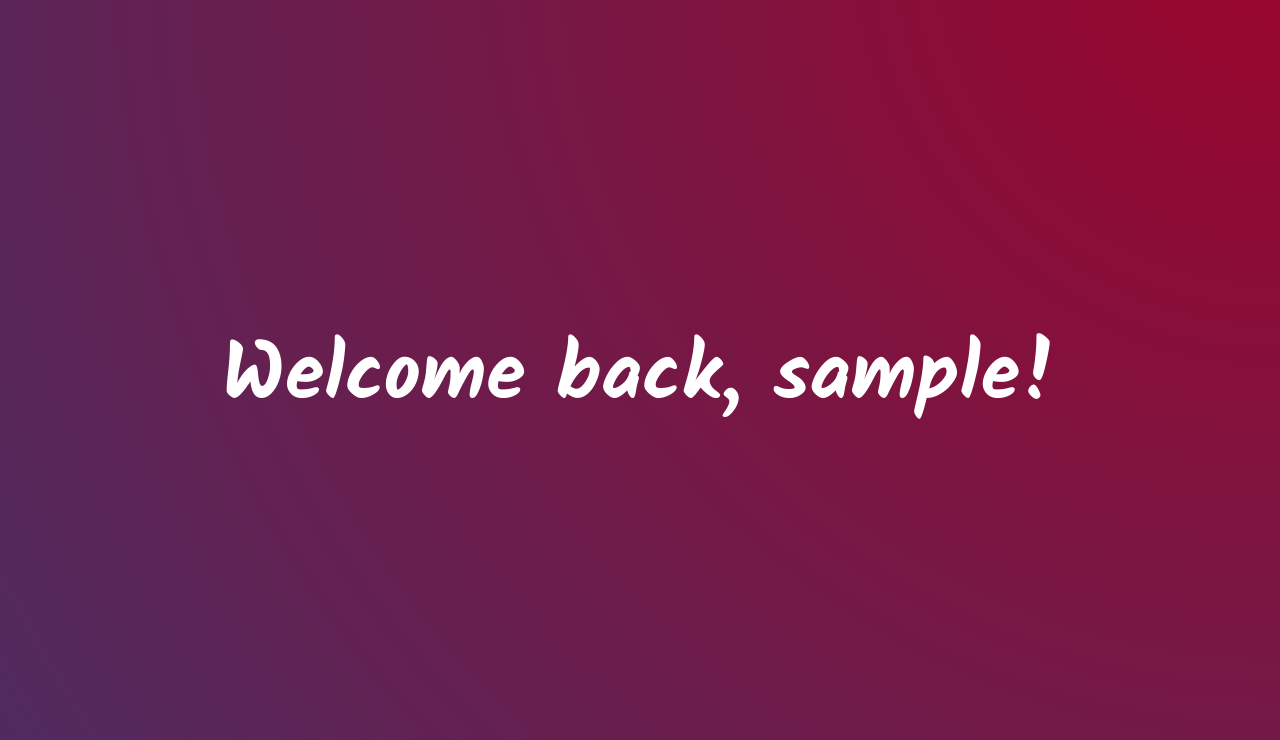
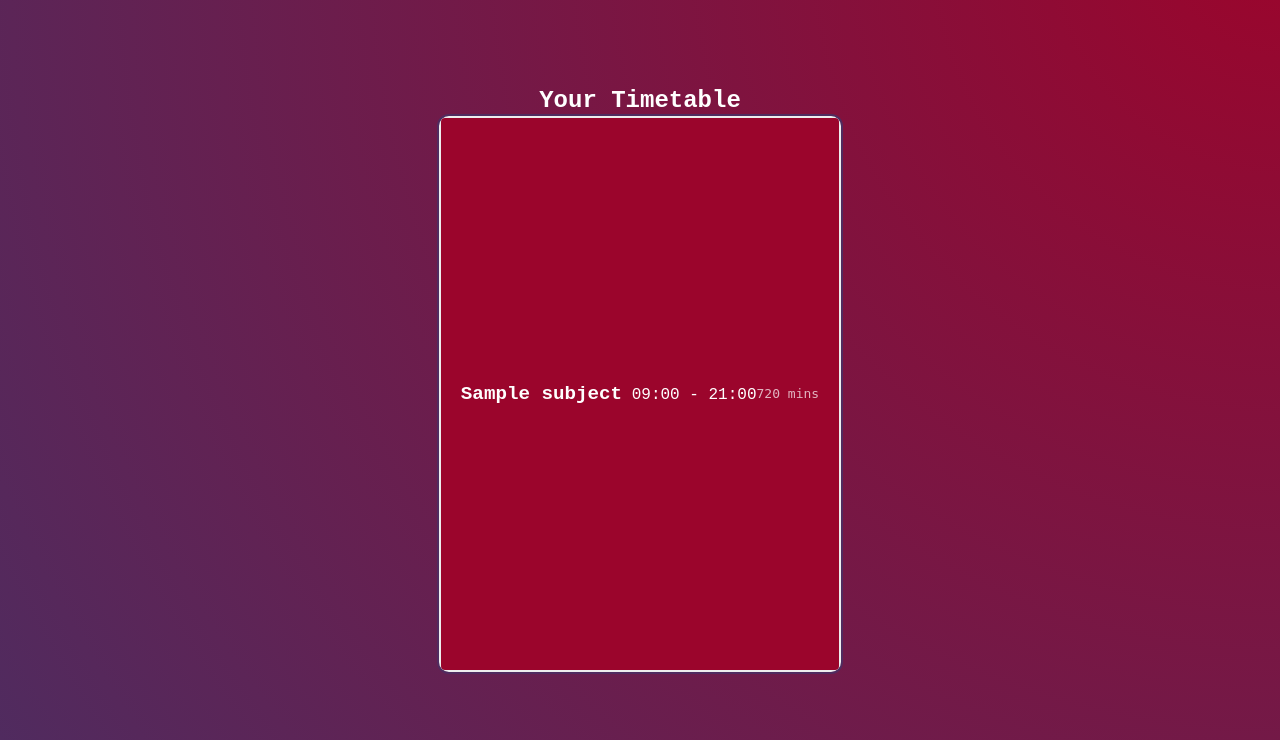
Before and after one commit to oofsamy/RevisionRoyale, a Flask app: page /timetable in a window 1280 px wide. Shown: the part 60-800 px from the top of the page. Run offline with Flask 3, Linux system fonts and the light colour scheme; the visitor is signed in with stand-in values (Sample User, id 1); tables that the repository leaves empty hold one stand-in row (values such as "Sample post"); parts of the project's set-up code (start-up, migrations or seed data) failed here and were passed over.

Commit message:
Added full timetable logic and implementation.

```diff
--- a/app.py
+++ b/app.py
@@ -90,7 +90,7 @@ def FlashcardReviewPage():
 
         SubjectManagementModule.HandleReview(FlashcardID, UserDifficulty)
 
-        return True
+        return "True"
     elif request.method == "GET":
         Mode = request.args.get('mode')
         Decks = request.args.get('DeckID').split(',')
@@ -195,7 +195,9 @@ def TimetablePage():
     if Authenticated == False:
         return redirect("/login")
 
-    return render_template("authenticated/timetable.html", ActivePage="timetable")
+    GeneratedSchedule = SubjectManagementModule.GetWeightedSchedule(session["user"])
+
+    return render_template("authenticated/timetable.html", ActivePage="timetable", Schedule=GeneratedSchedule)
 
 @app.route("/timer", methods=["GET"])
 def TimerPage():
--- a/modules.py
+++ b/modules.py
@@ -38,6 +38,10 @@ def GetAttributeValueFromList(Attributes: list[AttributeValue], Name: str) -> At
 
     return None
 
+def FormatMinsToTime(Mins):
+    Hours = Mins // 60
+    Minutes = Mins % 60
+    return f"{Hours:02d}:{Minutes:02d}"
 
 ## Class Definitions
 
@@ -583,3 +587,60 @@ class SubjectManagement:
         Result = Cursor.execute(Query, str(SubjectID)).fetchone()
 
         return Result[0] if Result[0] is not None else 0
+
+    def CalculateSubjectPriority(self, SubjectID: int) -> float:
+        Cursor = self.ProgramDatabase.GetCursor()
+        Cards = Cursor.execute('SELECT Priority FROM Flashcards f JOIN Decks d ON f.DeckID = d.DeckID WHERE d.SubjectID = ?', (SubjectID,)).fetchall()
+
+        if not Cards:
+            return 1.0 ## Default value to return
+
+        AveragePriority = sum([Card[0] for Card in Cards]) / len(Cards)
+        RoundedPriority = round(AveragePriority / 0.05) * 0.05 ## Has to fit in 5% hourly blocks
+
+        return RoundedPriority
+
+    def GetWeightedSchedule(self, Username: str, DayStart="09:00", DayEnd="21:00"):
+        Cursor = self.ProgramDatabase.GetCursor()
+        Subjects = Cursor.execute("SELECT SubjectID, SubjectName FROM Subjects WHERE Username = ?", (Username,)).fetchall()
+        TotalPriority = 0
+
+        WeightedSubjects = []
+
+        for Subject in Subjects:
+            Priority = self.CalculateSubjectPriority(Subject[0])
+
+            WeightedSubjects.append({
+                "SubjectID": Subject[0],
+                "Name": Subject[1],
+                "Priority": Priority
+            })
+
+            TotalPriority = TotalPriority + Priority
+
+        print(WeightedSubjects)
+
+        StartMins = int(DayStart.split(':')[0]) * 60 + int(DayStart.split(':')[1])
+        EndMins = int(DayEnd.split(':')[0]) * 60 + int(DayEnd.split(':')[1])
+        TotalMins = EndMins - StartMins
+
+        Schedule = []
+        CurrentPointer = StartMins
+
+        for Subject in WeightedSubjects:
+            Share = Subject["Priority"] / TotalPriority
+            Duration = int(Share * TotalMins)
+
+            SlotStarts = FormatMinsToTime(CurrentPointer)
+            SlotEnds = FormatMinsToTime(CurrentPointer + Duration)
+
+            Schedule.append({
+                'SubjectName': Subject["Name"],
+                'Start': SlotStarts,
+                'End': SlotEnds,
+                'Duration': Duration
+            })
+
+            CurrentPointer = CurrentPointer + Duration
+
+        return Schedule
--- a/templates/authenticated/statistics.html
+++ b/templates/authenticated/statistics.html
@@ -27,10 +27,8 @@
 </div>
 
 <script>
-    // 1. Capture the nested array from Flask: [['Subject', Count], ...]
     const rawData = {{ SubjectData | tojson | safe }};
 
-    // 2. Map the nested arrays into separate lists for Chart.js
     const chartLabels = rawData.map(pair => pair[0]); // Extracts names
     const chartValues = rawData.map(pair => pair[1]); // Extracts counts
 
@@ -43,8 +41,8 @@
             datasets: [{
                 label: 'Total Reviews',
                 data: chartValues,
-                backgroundColor: '#9b052c', // Royale Red
-                borderColor: '#502b5f',     // Royale Purple
+                backgroundColor: '#9b052c',
+                borderColor: '#502b5f',
                 borderWidth: 2,
                 borderRadius: 8,
                 hoverBackgroundColor: '#502b5f'
--- a/templates/authenticated/timetable.html
+++ b/templates/authenticated/timetable.html
@@ -1,5 +1,50 @@
 {% extends "authenticated/authenticated_base.html" %}
 
 {% block app_content %}
-    <h1>Welcome back, {{ session['user'] }}!</h1>
+<div class="scheduler-container">
+    <h2>Your Timetable</h2>
+    <div class="timeline-vessel">
+        {% for Slot in Schedule %}
+        <div class="timeline-block" style="flex-grow: {{ Slot.Duration }};">
+            <div class="block-info">
+                <span class="subject-title">{{ Slot.SubjectName }}</span>
+                <span class="time-range">{{ Slot.Start }} - {{ Slot.End }}</span>
+            </div>
+            <div class="duration-tag">{{ Slot.Duration }} mins</div>
+        </div>
+        {% endfor %}
+    </div>
+</div>
+
+<style>
+    .timeline-vessel {
+        display: flex;
+        flex-direction: column;
+        height: 70vh; /* Takes up most of the screen */
+        border: 2px solid #502b5f;
+        border-radius: 12px;
+        overflow: hidden;
+        background: #eee;
+    }
+
+    .timeline-block {
+        margin: 2px;
+        background: #9b052c;
+        color: white;
+        display: flex;
+        justify-content: space-between;
+        align-items: center;
+        padding: 0 20px;
+        transition: transform 0.2s;
+        border-radius: 4px;
+    }
+
+    .timeline-block:hover {
+        transform: scale(1.01);
+        filter: brightness(1.2);
+    }
+
+    .subject-title { font-weight: bold; font-size: 1.2rem; }
+    .duration-tag { opacity: 0.7; font-family: monospace; }
+</style>
 {% endblock %}
```
